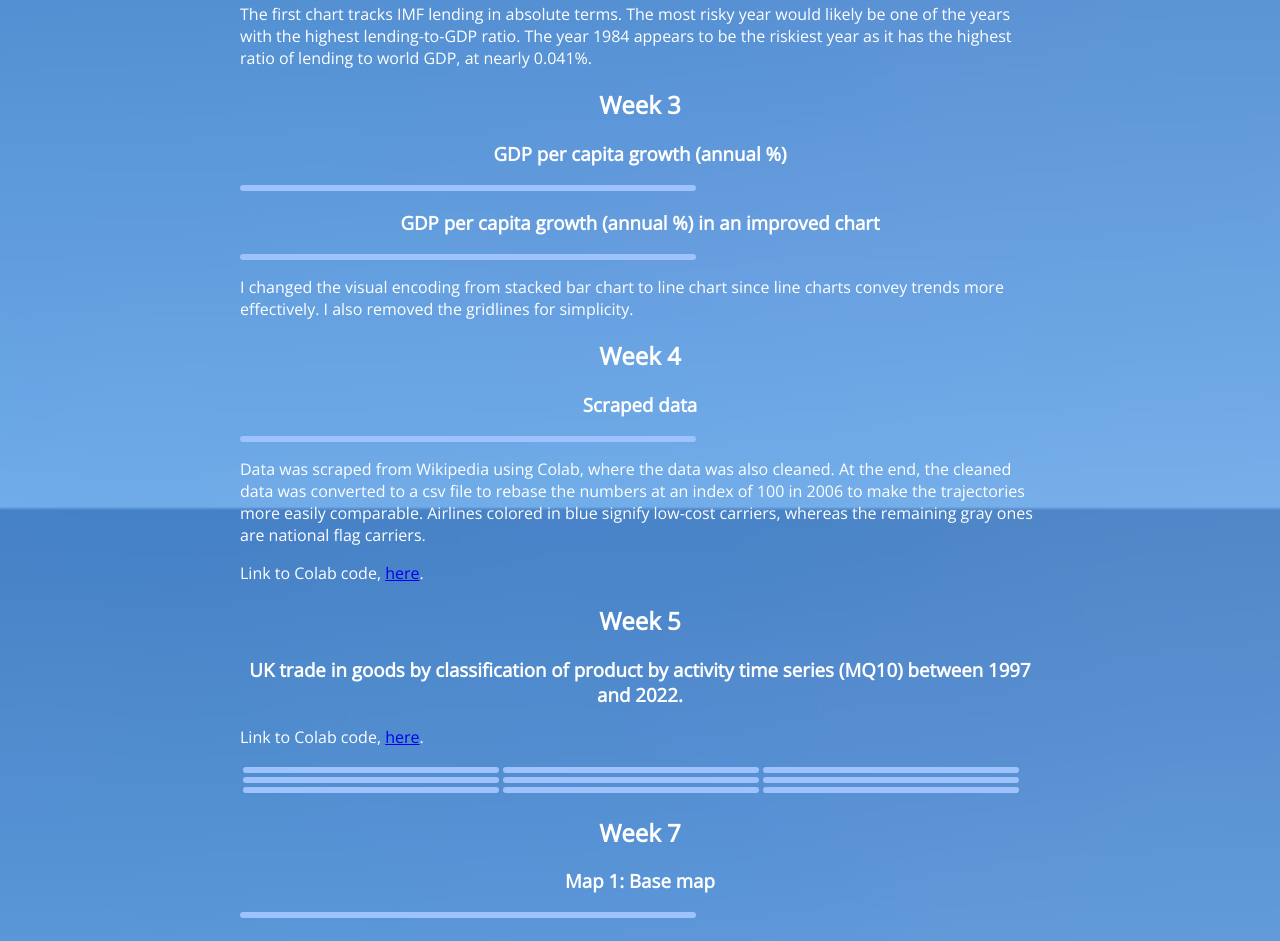
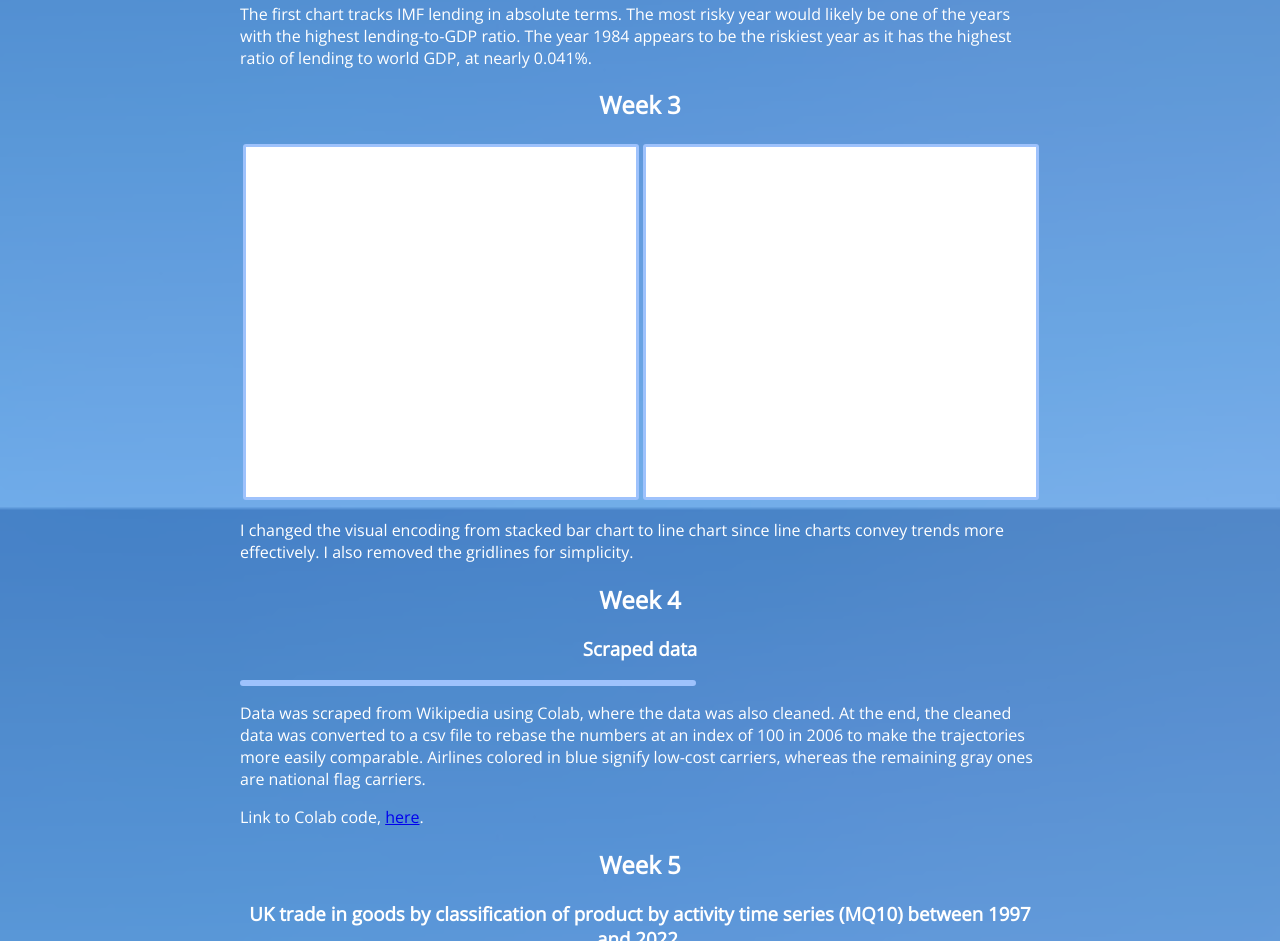
Before and after one commit to AlKobayashi/AlKobayashi.github.io, a plain HTML site: page portfolio.html in a window 1280 px wide. Shown: the part 1112-2053 px from the top of the page. Drawn offline with nearby package versions, Linux system fonts and the light colour scheme; a script that the page names is missing.

Commit message:
Update portfolio.html

```diff
--- a/portfolio.html
+++ b/portfolio.html
@@ -69,11 +69,12 @@
 
 
         <h2>Week 3</h2>
-        <h3>GDP per capita growth (annual %)</h3>
-        <div class="chart" id="Chart5"></div>
-
-        <h3>GDP per capita growth (annual %) in an improved chart</h3>
-        <div class="chart" id="Chart6"></div>
+        <table>
+            <tr>
+              <td><div class="chartwk3" id="Chart5"></div></td>
+              <td><div class="chartwk3" id="Chart6"></div></td>
+            </tr>
+        </table>
         <p>I changed the visual encoding from stacked bar chart to line chart since line charts convey trends more effectively. I also removed the gridlines for simplicity. </p>
 
 
```
